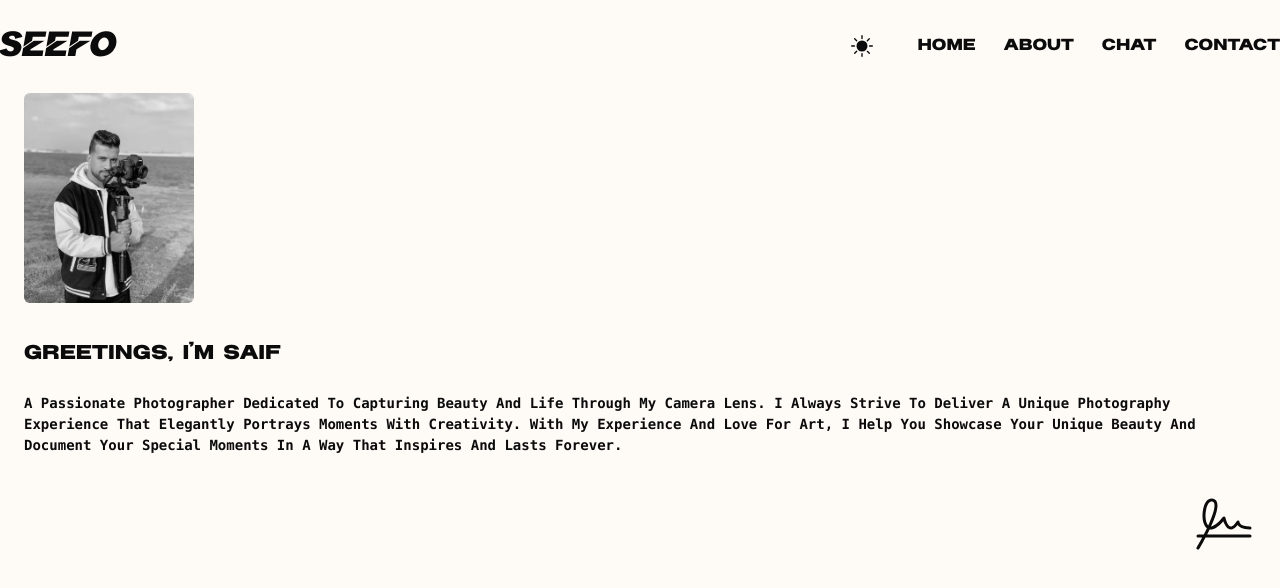
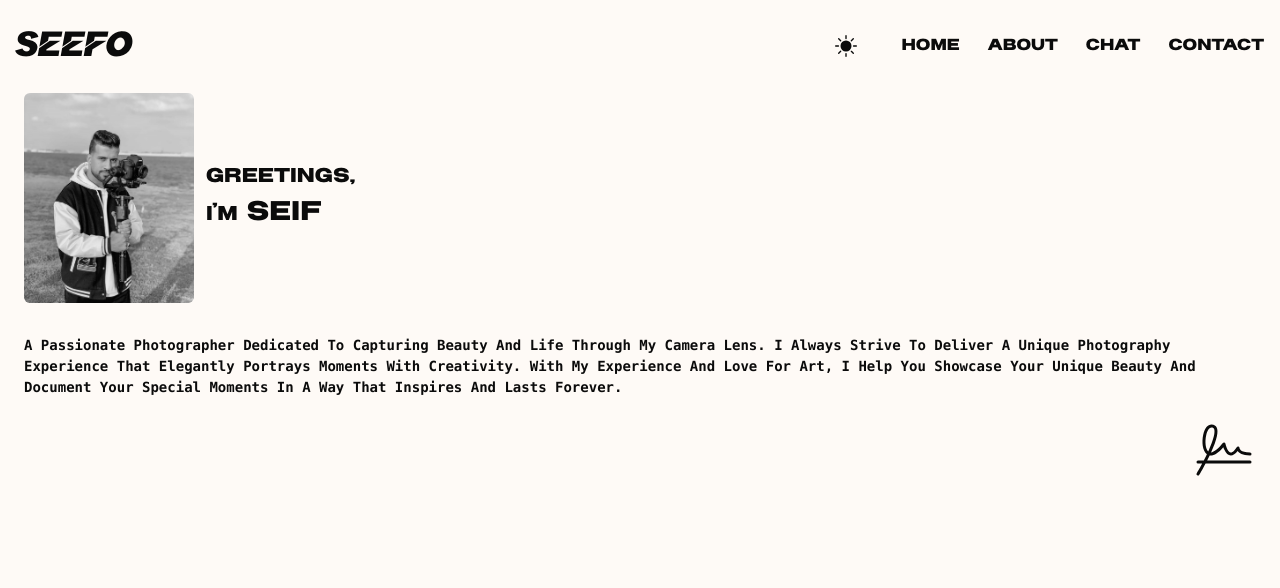
Before and after one commit to AhhmedJamal/seefo_website, a Next.js app in the folder seefo/: page /about in a window 1280 px wide. Shown: the top 588 px of the page. Built offline with nearby package versions, Linux system fonts and the light colour scheme.

Commit message:
add content to page chat

```diff
--- a/seefo/src/app/(router)/about/page.tsx
+++ b/seefo/src/app/(router)/about/page.tsx
@@ -2,7 +2,11 @@ import Image from "next/image";
 import { PiSignatureLight } from "react-icons/pi";
 const About = () => {
   return (
-    <section id="blur" className="flex flex-col justify-center gap-9 items-cente px-6">
+    <section
+      id="blur"
+      className="flex flex-col justify-center gap-5 items-cente px-6 sm-px-0"
+    >
+      <div className="flex items-center gap-3">
         <Image
           src={"/images/me4.jpg"}
           width={170}
@@ -10,9 +14,13 @@ const About = () => {
           alt="image me"
           className="grayscale rounded-md"
         />
+        <h1 className="text-[20px]">
+          Greetings,
+          <br /> I&apos;m <span className="text-[27px]">Seif</span>
+        </h1>
+      </div>
       <div>
-        <h1 className="text-[20px]">Greetings, I&apos;m Saif</h1>
-        <p className="text-[14px] font-mono font-bold capitalize mt-6">
+        <p className="text-[14px] font-mono font-bold capitalize mt-3">
           a passionate photographer dedicated to capturing beauty and life
           through my camera lens. I always strive to deliver a unique
           photography experience that elegantly portrays moments with
--- a/seefo/src/app/(router)/booking/page.tsx
+++ b/seefo/src/app/(router)/booking/page.tsx
@@ -1,5 +1,5 @@
 const Booking = () => {
-    return <section id="blur">Booking</section>;
+    return <section id="blur" className="px-4 sm-px-0">Booking</section>;
   };
 
   export default Booking;
--- a/seefo/src/app/(router)/chat/page.tsx
+++ b/seefo/src/app/(router)/chat/page.tsx
@@ -1,5 +1,21 @@
+import Image from "next/image";
+import React from "react";
+
 const Chat = () => {
-  return <section id="blur">Chat</section>;
+  return (
+    <section
+      id="blur"
+      className="font-bold text-[40px] flex flex-col gap-5 justify-center items-center h-[60vh] px-4 sm-px-0"
+    >
+      Soon...
+      <Image
+        src={"/images/soon.png"}
+        width={200}
+        height={1}
+        alt="soon build chat"
+      />
+    </section>
+  );
 };
 
 export default Chat;
--- a/seefo/src/app/(router)/contact/page.tsx
+++ b/seefo/src/app/(router)/contact/page.tsx
@@ -6,7 +6,7 @@ const Contact = () => {
   return (
     <section
       id="blur"
-      className="flex flex-col justify-evenly items-center h-[88vh]"
+      className="flex flex-col justify-evenly items-center h-[80vh] px-4 sm-px-0"
     >
       <h1 className="text-[30px]">Contact</h1>
       <div className="flex justify-center gap-8">
@@ -30,7 +30,7 @@ const Contact = () => {
             className="dark:bg-[#fefaf6] bg-[#0b0b0b] text-[#fefaf6] dark:text-[#0b0b0b] rounded-lg p-1"
           />
         </Link>
-        <Link href={"https://wa.me/01060315379"} target="_blank">
+        <Link href={"https://wa.me/+201060315379"} target="_blank">
           <FaWhatsapp
             size={30}
             className="dark:bg-[#fefaf6] bg-[#0b0b0b] text-[#fefaf6] dark:text-[#0b0b0b] rounded-lg p-1"
--- a/seefo/src/app/globals.css
+++ b/seefo/src/app/globals.css
@@ -18,9 +18,9 @@
 }
 
 * {
-  margin: 0;
-  padding: 0;
-  box-sizing: border-box;
+  @apply m-0 p-0 box-border;
+  -ms-overflow-style: none;
+  scrollbar-width: none;
 }
 *::selection {
   background-color: #b51601;
--- a/seefo/src/app/page.tsx
+++ b/seefo/src/app/page.tsx
@@ -5,7 +5,10 @@ import Link from "next/link";
 
 export default function Home() {
   return (
-    <main id="home" className="container m-auto min-h-screen overflow-hidden">
+    <main
+      id="home"
+      className="container m-auto min-h-[1000px] overflow-hidden px-4 sm-px-0 "
+    >
       <p className="text-[18px] mt-8">
         &quot; Welcome I&apos;m here toI turn ordinary moments into everlasting
         memories. With my experience and passion, I help you see the beauty in
--- a/seefo/src/components/Header.tsx
+++ b/seefo/src/components/Header.tsx
@@ -26,7 +26,7 @@ const Header = () => {
     }
   };
   return (
-    <header className="flex items-center justify-between w-full py-5 relative">
+    <header className=" container m-auto flex items-center justify-between w-full py-5 relative px-4 sm-px-0">
       <Link href={"/"} className="font-[myLogo] text-[35px]">
         Seefo
       </Link>
--- a/seefo/src/context/ThemeProvider.tsx
+++ b/seefo/src/context/ThemeProvider.tsx
@@ -41,7 +41,7 @@ const ThemeProvider = ({ children }: themeProviderProps) => {
 
   return (
     <ThemeProviderContext.Provider value={{ mode, toggleMode }}>
-      <div className="px-4 sm-px-0">{children}</div>
+      {children}
     </ThemeProviderContext.Provider>
   );
 };
```
Also changed, not shown: seefo/public/images/soon.png (added). Lines whose indentation alone changed are shown as unchanged.
